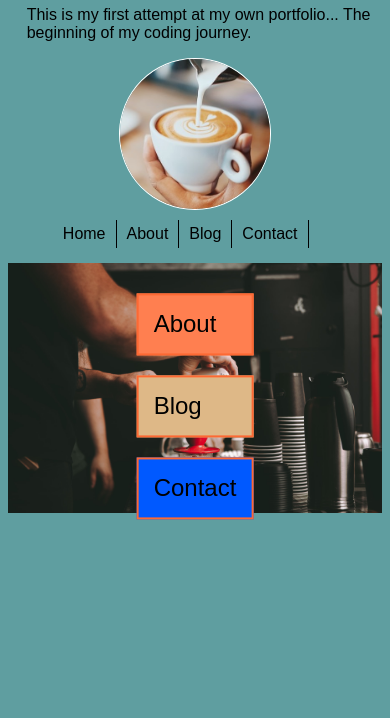
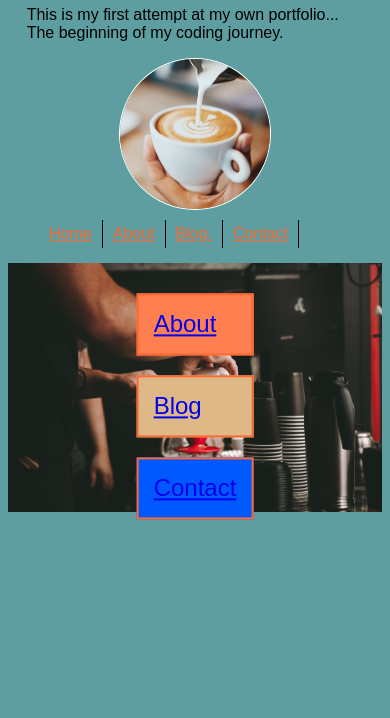
Before and after one commit to Josh-Bowen/Josh-Bowen.github.io, a plain HTML site: page index.html in a window 390 px wide. Shown: the part 126-844 px from the top of the page. Drawn offline with Linux system fonts and the light colour scheme.

Commit message:
added links and other webpages with basic html.

```diff
--- a/index.html
+++ b/index.html
@@ -17,10 +17,10 @@
             </div>
                 <img id="header-image" src="/media/latte-art-square.jpg" alt="mmmcoffee"/>
             <nav id="header-navbar">
-                <span><a href=#></a>Contact</span>
-                <span><a href=#></a>Blog</span>
-                <span><a href=#></a>About</span>
-                <span><a href=#index.html></a>Home</span>
+                <span><a href=#contact.html>Contact</a></span>
+                <span><a href=#blog.html>Blog.</a></span>
+                <span><a href=#about.html>About</a></span>
+                <span><a href=#index.html>Home</a></span>
             </nav>
         </header>
 
@@ -28,9 +28,9 @@
         <div class="middle">
             <img src="/media/V60-sean-benesh.jpg" alt="background image"/>
             <div class="button">
-                <span id="buttonA"><a href=#></a>About</span>
-                <span id="buttonB"><a href=#></a>Blog</span>
-                <span id="buttonC"><a href=#></a>Contact</span>
+                <span id="buttonA"><a href=#>About</a></span>
+                <span id="buttonB"><a href=#>Blog</a></span>
+                <span id="buttonC"><a href=#>Contact</a></span>
             </div>
         </div>
     </body>
--- a/styles.css
+++ b/styles.css
@@ -7,14 +7,13 @@ body {
 /*Header design elements Photo by Fahmi Fakhrudin*/
 header {
     display: flex;
-    margin-left: 30px;
-    margin-bottom: 30px;
+    margin: 30px 30px;
 }
 #header-text {
     position: relative;
     flex-direction: column;
     padding-top: 2%;
-    margin-left: 5%;
+
 }
 /*little round header image*/
 header img {
@@ -35,7 +34,7 @@ nav span{
     right: 0px;
     margin: 40px 40px;
 }
-a {
+header a {
     color: rgb(252, 105, 52);
 }
 
@@ -100,11 +99,28 @@ div img {
     background-color: whitesmoke;
     color: rgb(0, 89, 255);
 }
+@media only screen and (max-width: 1100px){
+    #header-navbar {
+        display: flex;
+        flex-direction: column-reverse;
+        position: relative;
+        float: right;
+        margin: 0;
+        padding: 0;
+        margin-bottom: 60px;
+    }
+    nav span {
+        border-right: 0;
+        border-bottom: 1px black solid;
+    }
+}
 
 @media only screen and (max-width: 600px) {
     header {
         margin: auto;
         flex-direction: column;
+        margin-left: 5%;
+        margin-right: 5%;
         margin-bottom: 15px;
     }
  #header-navbar {
@@ -116,6 +132,10 @@ div img {
         padding: 0;
         margin: 0;
         margin-left: 20px;
+    }
+    nav span {
+        border-right: 1px black solid;
+        border-bottom: 0;
     }
     header img {
         max-height: 150px;
```
Also changed, not shown: about.html (added, +13 -0 lines), blog.html (added, +12 -0 lines), contact.html (added, +12 -0 lines).
